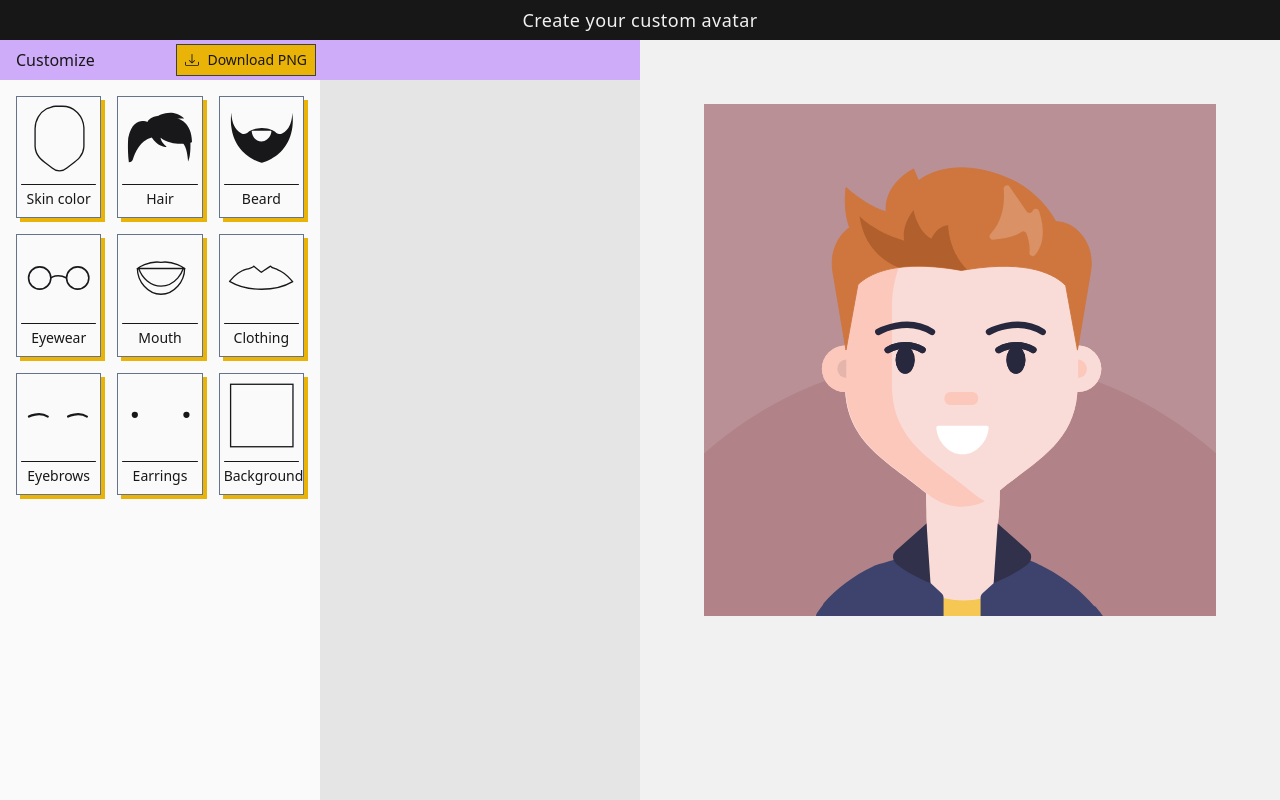
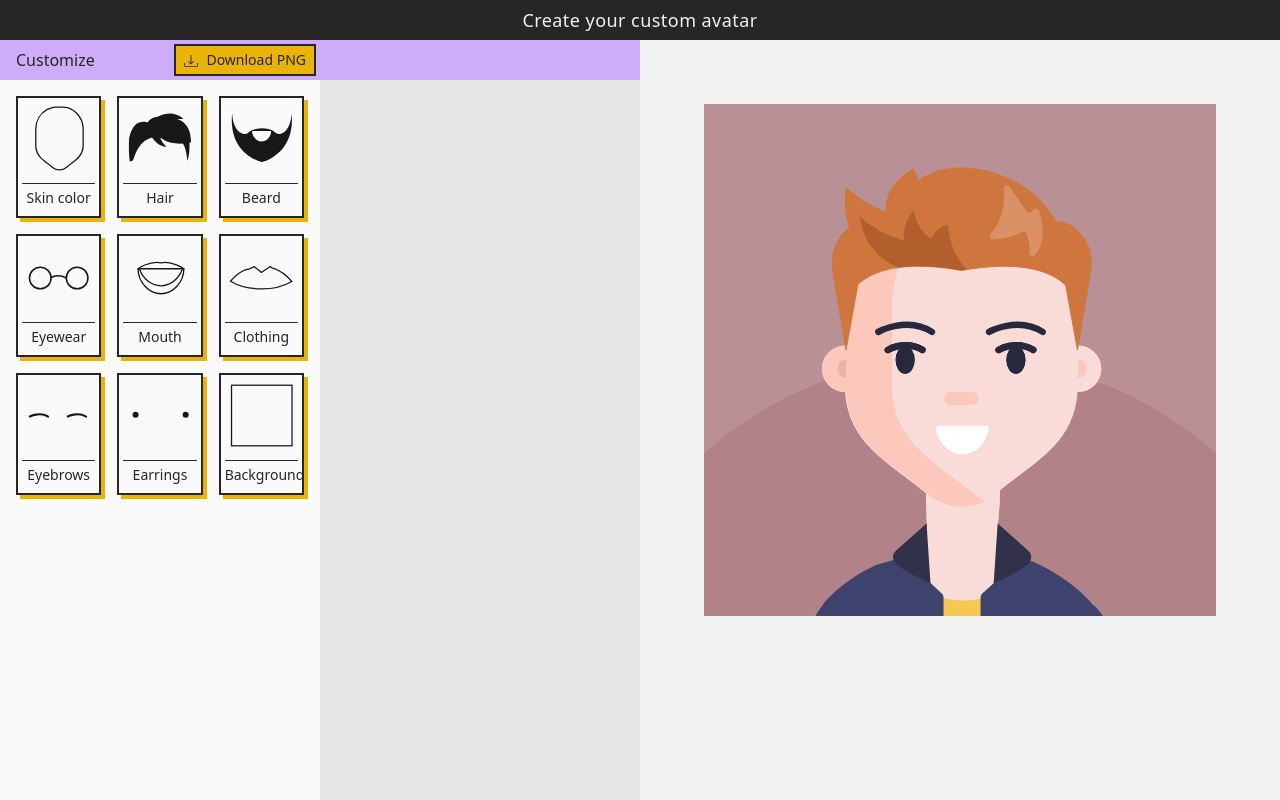
Before and after one commit to R15NTL/avatar-creator, a React (Create React App) app: page / in a window 1280 px wide. Built offline with nearby package versions, Linux system fonts and the light colour scheme.

Commit message:
Borders thickened

```diff
--- a/src/avatars/avatarCreator/AvatarLayout.jsx
+++ b/src/avatars/avatarCreator/AvatarLayout.jsx
@@ -6,7 +6,7 @@ import { connect } from "react-redux";
 
 function AvatarLayout({ styleOptions, pathOptions }) {
   return (
-    <div className=" h-screen flex flex-col bg-neutral-50 text-neutral-900">
+    <div className=" h-screen flex flex-col bg-neutral-50 text-neutral-800">
       <main className=" pt-10 h-screen flex-1 grid grid-rows-2  sm:grid-cols-2">
         <div className=" fixed top-0 w-screen z-30">
           <HeaderAvatarCreator text="Create your custom avatar" />
--- a/src/avatars/avatarCreator/HeaderAvatarCreator.jsx
+++ b/src/avatars/avatarCreator/HeaderAvatarCreator.jsx
@@ -2,7 +2,7 @@ import React from "react";
 
 function HeaderAvatarCreator({ text }) {
   return (
-    <header className=" h-10 bg-neutral-900 flex items-center relative">
+    <header className=" h-10 bg-neutral-800 flex items-center relative">
       <h1 className=" inline-block mx-auto  text-lg font-medium tracking-wide text-light">
         {text}
       </h1>
--- a/src/components/buttons/AvatarColorOption.jsx
+++ b/src/components/buttons/AvatarColorOption.jsx
@@ -24,12 +24,12 @@ export const AvatarColorOption = (props) => {
       style={{
         backgroundColor: colors[0],
       }}
-      className={` transition-all duration-250 h-8 ml-2 shadow-sm flex flex-row rounded-tr-md rounded-tl-2xl
+      className={` transition-all duration-250 h-8 shadow-sm flex flex-row rounded-tr-md rounded-tl-2xl
       rounded-bl-sm rounded-br-2xl cursor-pointer  overflow-hidden
-      sm:h-12
+      sm:h-12 border-2 border-neutral-800
        ${
          selectedButtonInThisMenu === optionIndex
-           ? "mr-4 hover:mr-2"
+           ? "mr-1 hover:mr-0"
            : "mr-12 hover:mr-10"
        } `}
       onClick={() => updateAvatarStyleSelectorOption(menuIndex, optionIndex)}
--- a/src/components/buttons/AvatarDownloadButton.jsx
+++ b/src/components/buttons/AvatarDownloadButton.jsx
@@ -27,7 +27,7 @@ function AvatarDownloadButton() {
   return (
     <button
       className="right-0 p-2 m-1 text-sm align-middle flex
-      transition duration-200 ease-in-out border-neutral-700 border
+      transition duration-200 ease-in-out border-neutral-800 border-2
       bg-yellow-500 hover:bg-yellow-400 active:bg-yellow-600 "
       onClick={downloadSvg}
     >
--- a/src/components/buttons/AvatarOptionButton.jsx
+++ b/src/components/buttons/AvatarOptionButton.jsx
@@ -40,7 +40,7 @@ function AvatarOptionButton({ icon, title, buttonIndex }) {
       </div>
       <div
         className={`
-        mt-2 h-wire-frame rounded-sm transition duration-200 ease-in-out bg-neutral-900
+        mt-2 h-wire-frame rounded-sm transition duration-200 ease-in-out bg-neutral-800
 
       `}
       ></div>
--- a/src/components/buttons/OptionButtonBase.jsx
+++ b/src/components/buttons/OptionButtonBase.jsx
@@ -13,7 +13,7 @@ export default function OptionButtonBase({
       <button
         {...props}
         className={cn(
-          `text-center border p-2 z-10 relative w-full transition duration-200 ease-in-out hover:bg-slate-600 border-slate-500 active:bg-singlePlayer300`,
+          `text-center border-2 p-2 z-10 relative w-full transition duration-200 ease-in-out hover:bg-slate-600 border-neutral-800 active:bg-singlePlayer300`,
           isSelected
             ? " bg-singlePlayer200 hover:bg-singlePlayer100 translate-x-1 translate-y-1"
             : "bg-neutral-50 hover:bg-neutral-200",
--- a/src/components/interfaces/avatarInterface/components/AvatarOptionMenu.jsx
+++ b/src/components/interfaces/avatarInterface/components/AvatarOptionMenu.jsx
@@ -26,7 +26,7 @@ function AvatarOptionMenu() {
   );
   return (
     <div className=" h-full flex flex-col overflow-auto">
-      <header className=" flex h-10 font-light pl-4 bg-singlePlayer200 sticky top-0 z-20">
+      <header className=" flex h-10 font-light pl-4 bg-singlePlayer200 sticky top-0 z-20 ">
         <h1 className="flex-1 py-2 font-medium">Customize</h1>
 
         <AvatarDownloadButton />
--- a/src/components/interfaces/avatarInterface/components/ComponentMenu.jsx
+++ b/src/components/interfaces/avatarInterface/components/ComponentMenu.jsx
@@ -24,12 +24,11 @@ function ComponentMenu() {
 
       <div className="flex">
         <section
-          className={`flex-1  flex flex-col pt-2 pb-6 ${
+          className={`flex-1  grid mb-auto gap-0.5 pt-4 pb-6 px-4 ${
             colorComponentElements ? "" : "hidden"
           }`}
         >
-          <div className="h-2"></div>
-          {!!colorComponentElements && colorComponentElements}
+          {colorComponentElements}
         </section>
 
         <section
--- a/src/components/interfaces/avatarInterface/components/ComponentMenuHeader.jsx
+++ b/src/components/interfaces/avatarInterface/components/ComponentMenuHeader.jsx
@@ -17,7 +17,9 @@ function ComponentMenuHeader({ interFaceName, colorTitle, componentTitle }) {
   return (
     <header className="flex align-middle font-light bg-singlePlayer200 h-10 sticky top-0 z-20">
       <section
-        className={`flex-1 p-2 flex font-medium ${colorTitle ? "" : `hidden`}`}
+        className={`flex-1 py-2 px-4 flex font-medium ${
+          colorTitle ? "" : `hidden`
+        }`}
       >
         <h1 className="flex-1">{colorTitle}</h1>
         <button
@@ -32,8 +34,8 @@ function ComponentMenuHeader({ interFaceName, colorTitle, componentTitle }) {
         </button>
       </section>
 
-      <section className={`flex-1 p-2 flex ${componentTitle ? "" : `hidden`}`}>
-        <h1 className="flex-1 font-medium">{componentTitle}</h1>
+      <section className={`flex-1 py-2 flex ${componentTitle ? "" : `hidden`}`}>
+        <h1 className="flex-1 font-medium px-4">{componentTitle}</h1>
         <button
           className={closeButtonToShow === 2 ? "lg:hidden" : "hidden"}
           onMouseEnter={() => setIsHovered(true)}
```
